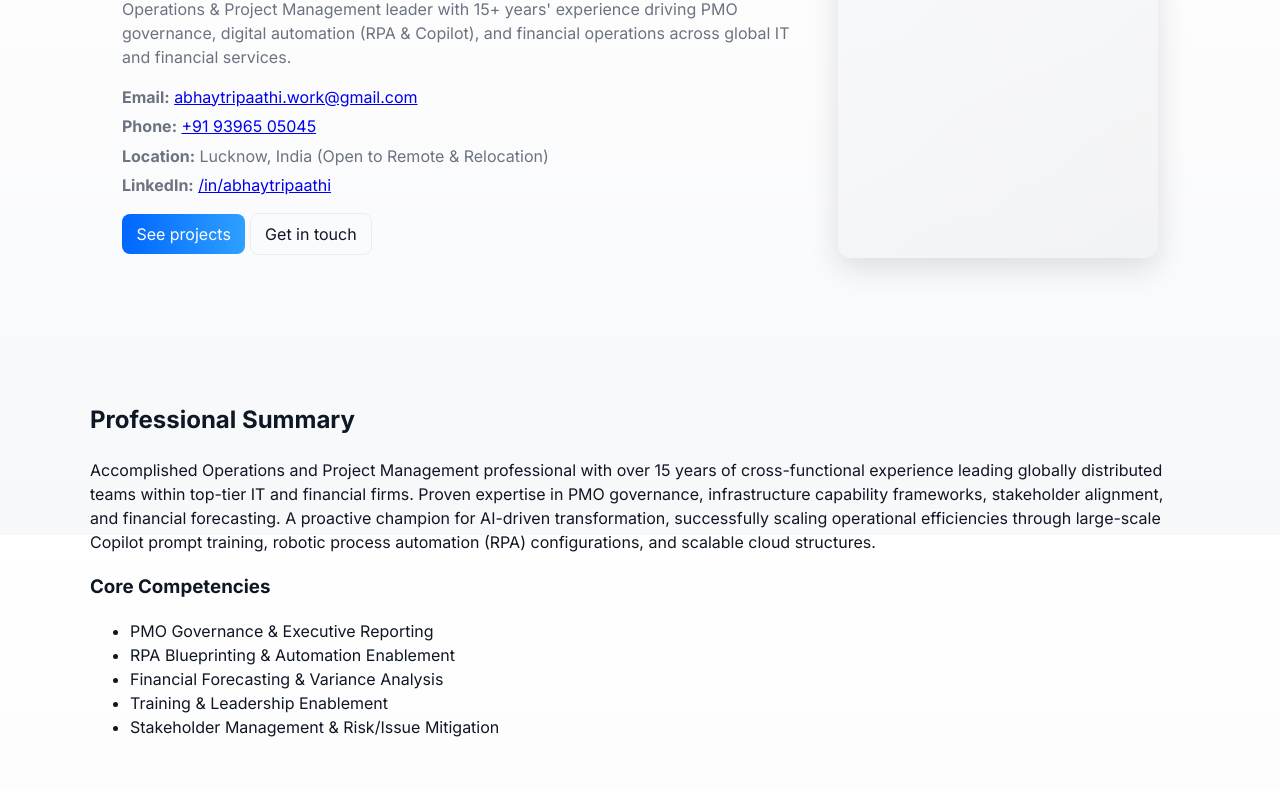
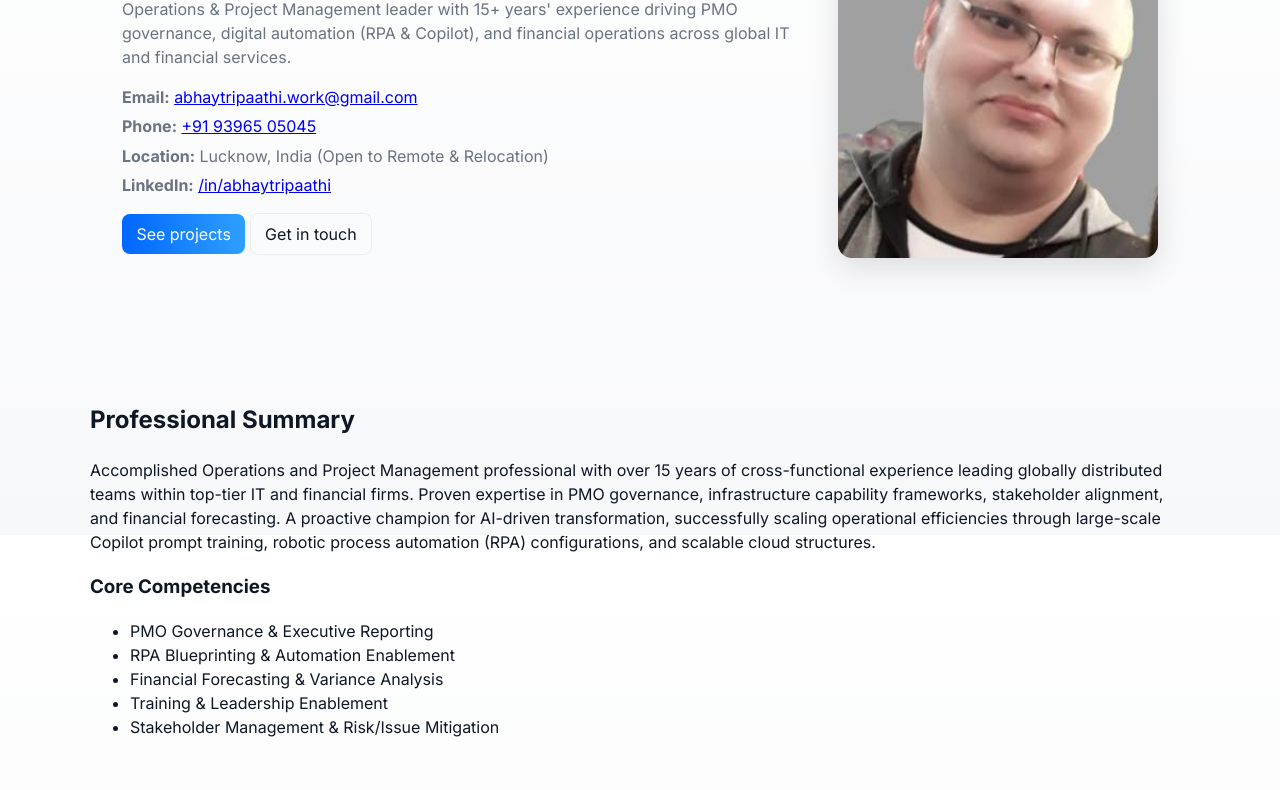
Before and after one commit to abhaytripaathi/mycv, a plain HTML site: page index.html in a window 1280 px wide. Shown: the part 265-1055 px from the top of the page. Drawn offline with Linux system fonts and the light colour scheme; a script that the page names is missing.

Commit message:
Add files via upload

```diff
--- a/index.html
+++ b/index.html
@@ -47,7 +47,7 @@
         </div>
 
         <div class="hero-media">
-          <img src="assets/profile.jpg" alt="Abhay Tripaathi — profile photo" class="profile-photo">
+          <img src="abhaypic.jpg" alt="Abhay Tripaathi — profile photo" class="profile-photo">
         </div>
       </div>
     </section>
```
Also changed, not shown: abhaypic.jpg (added).
